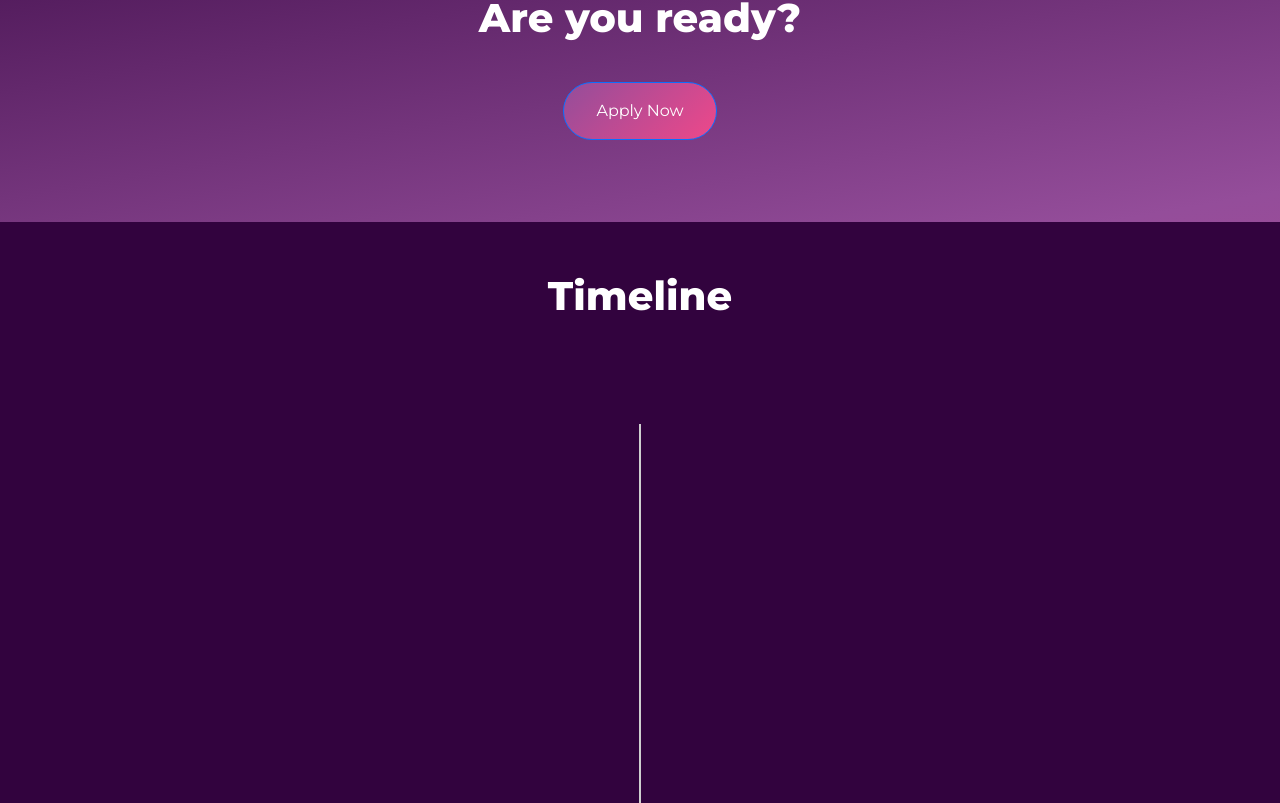
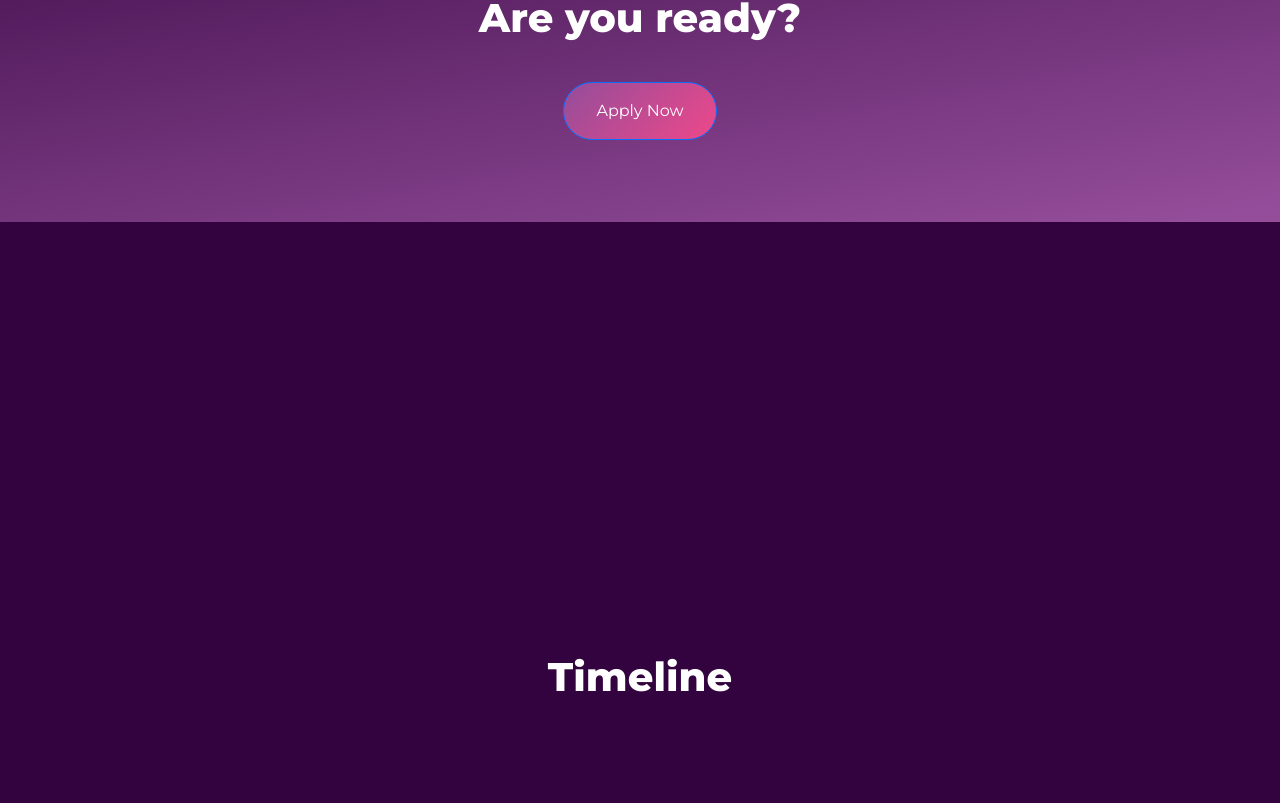
Before and after one commit to sudarakas/shecoderessv, a React (Create React App) app: page / in a window 1280 px wide. Shown: the part 1164-1967 px from the top of the page. Built offline with nearby package versions, Linux system fonts and the light colour scheme.

Commit message:
Add guideline section

```diff
--- a/src/App.js
+++ b/src/App.js
@@ -5,6 +5,7 @@ import 'bootstrap/dist/css/bootstrap.min.css';
 import Header from "./component/header";
 import { About } from "./component/about";
 import { Apply } from "./component/apply/Apply";
+import { Guideline } from "./component/guideline/Guideline";
 import Timeline from "./component/timeline"
 import { Container, Row, Col } from "react-bootstrap";
 import videoBg from "./assets/videos/videoBg.mp4";
@@ -21,6 +22,7 @@ function App() {
         <Header/>
         <About/>
         <Apply/>
+        <Guideline/>
         <Timeline/>
         <FAQ/>
         <Info/>
```
